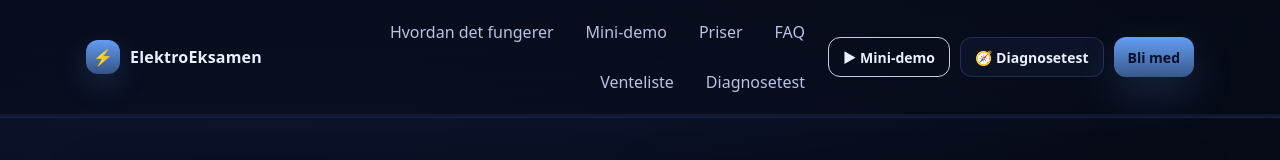
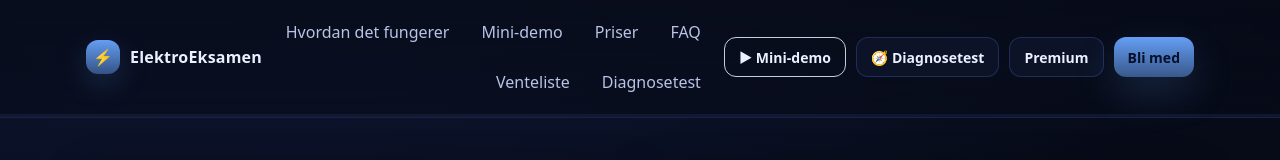
Before and after one commit to alexsanderlj/elektroeksamen, a plain HTML site: page index.html in a window 1280 px wide. Shown: the top 160 px of the page. Drawn offline with Linux system fonts and the light colour scheme.

Commit message:
Update index.html

```diff
--- a/index.html
+++ b/index.html
@@ -425,6 +425,7 @@
       <div style="display:flex; gap:10px; align-items:center;">
         <button class="btn ghost" id="openDemoBtn">▶ Mini-demo</button>
         <button class="btn" id="openDiagBtnTop" title="Ta diagnosetest">🧭 Diagnosetest</button>
+        <a class="btn" href="/premium.html">Premium</a>
         <a class="btn primary" href="#waitlist">Bli med</a>
       </div>
     </div>
```
